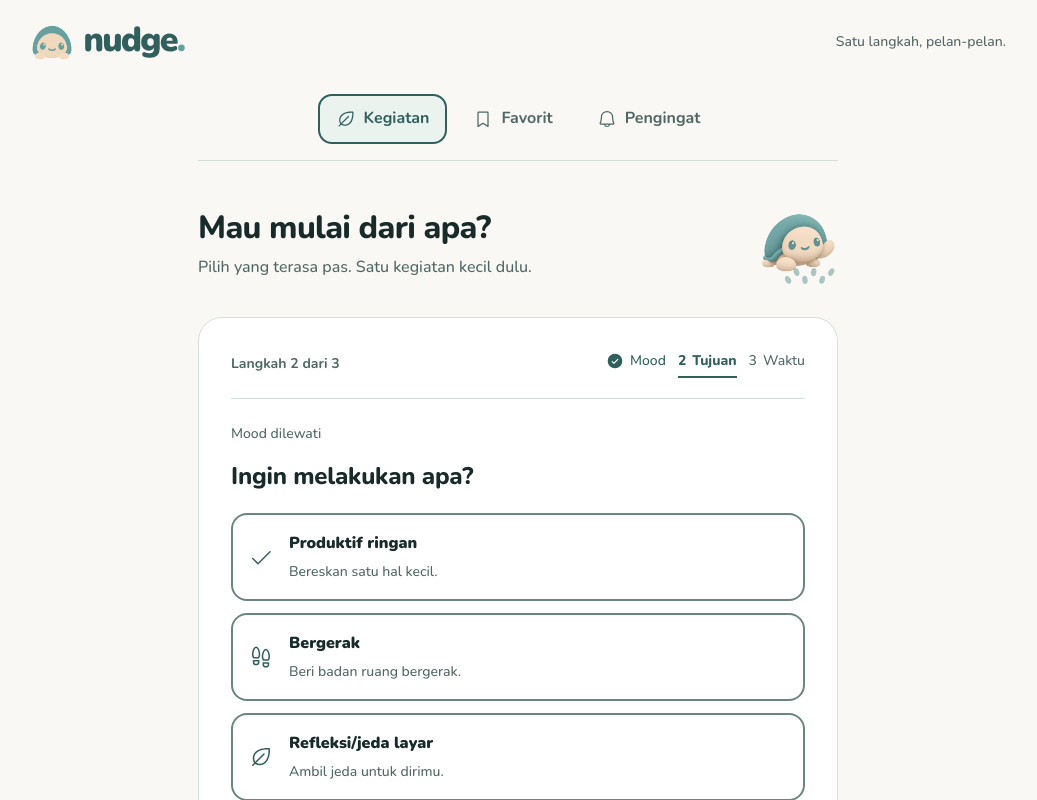
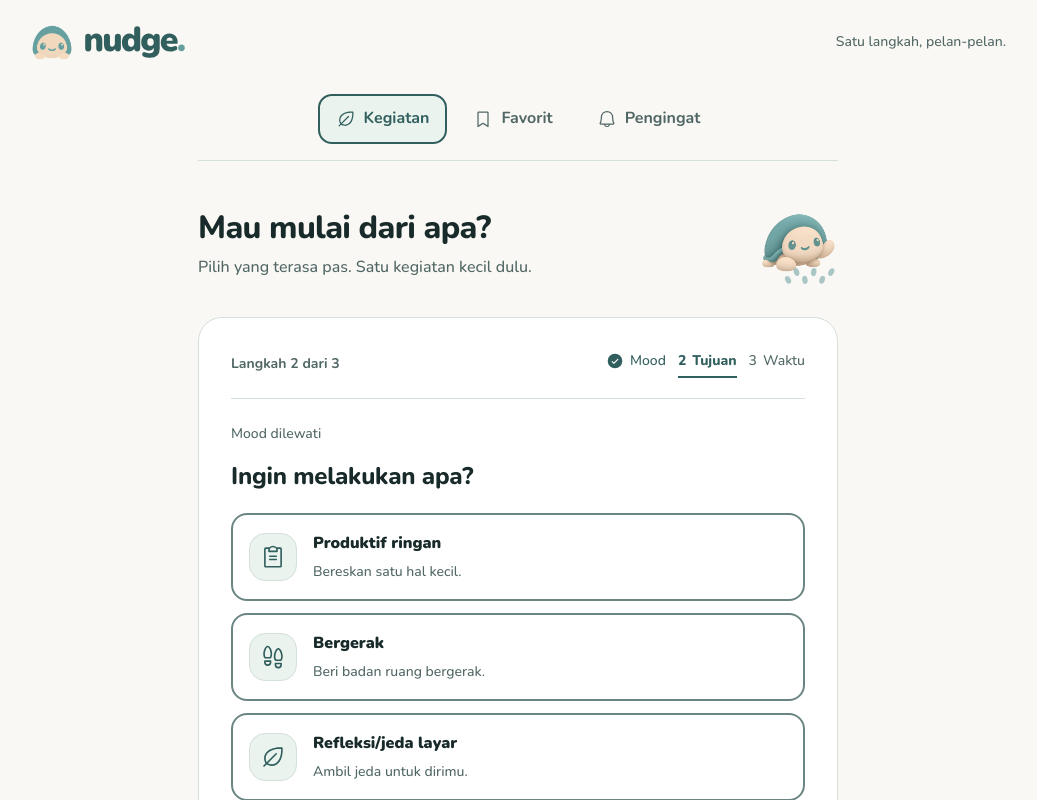
Before and after one commit to Fabverse0/Nudge, a Next.js app: page /app in a window 1280 px wide. Both pictures are taken after a click on the button "Lewati". Shown: the part 2-802 px from the top of the page, without its empty margins (122-1159 px from the left). Built offline with nearby package versions, Linux system fonts and the light colour scheme.

Commit message:
style(app): refine activity goal icons

```diff
--- a/src/components/activity/activity-primitives.tsx
+++ b/src/components/activity/activity-primitives.tsx
@@ -1,4 +1,8 @@
-import { CheckIcon, FootprintsIcon, LeafIcon } from "@phosphor-icons/react";
+import {
+  ClipboardTextIcon,
+  FootprintsIcon,
+  LeafIcon,
+} from "@phosphor-icons/react";
 import Image from "next/image";
 import { TurtleMascot } from "@/components/ui/turtle-mascot";
 import {
@@ -14,7 +18,7 @@ export function GoalIcon({ goal, size = 24 }: { goal: Goal; size?: number }) {
       ? FootprintsIcon
       : goal === "reflect"
         ? LeafIcon
-        : CheckIcon;
+        : ClipboardTextIcon;
   return <Icon size={size} aria-hidden="true" />;
 }
 
--- a/src/components/activity/activity-studio.css
+++ b/src/components/activity/activity-studio.css
@@ -238,7 +238,19 @@
 }
 
 .app-studio .goal-choice > svg:first-of-type {
+  box-sizing: border-box;
+  flex: 0 0 48px;
+  width: 48px;
+  height: 48px;
+  padding: 10px;
+  border: 1px solid var(--subtle);
+  border-radius: 16px;
+  background: var(--selection);
   color: var(--action);
+}
+
+.app-studio .goal-choice:has(input:checked) > svg:first-of-type {
+  background: var(--surface);
 }
 
 .app-studio .goal-choice > span {
```
Also changed, not shown: 1 other file (tests, documents, lock files or other folders).
